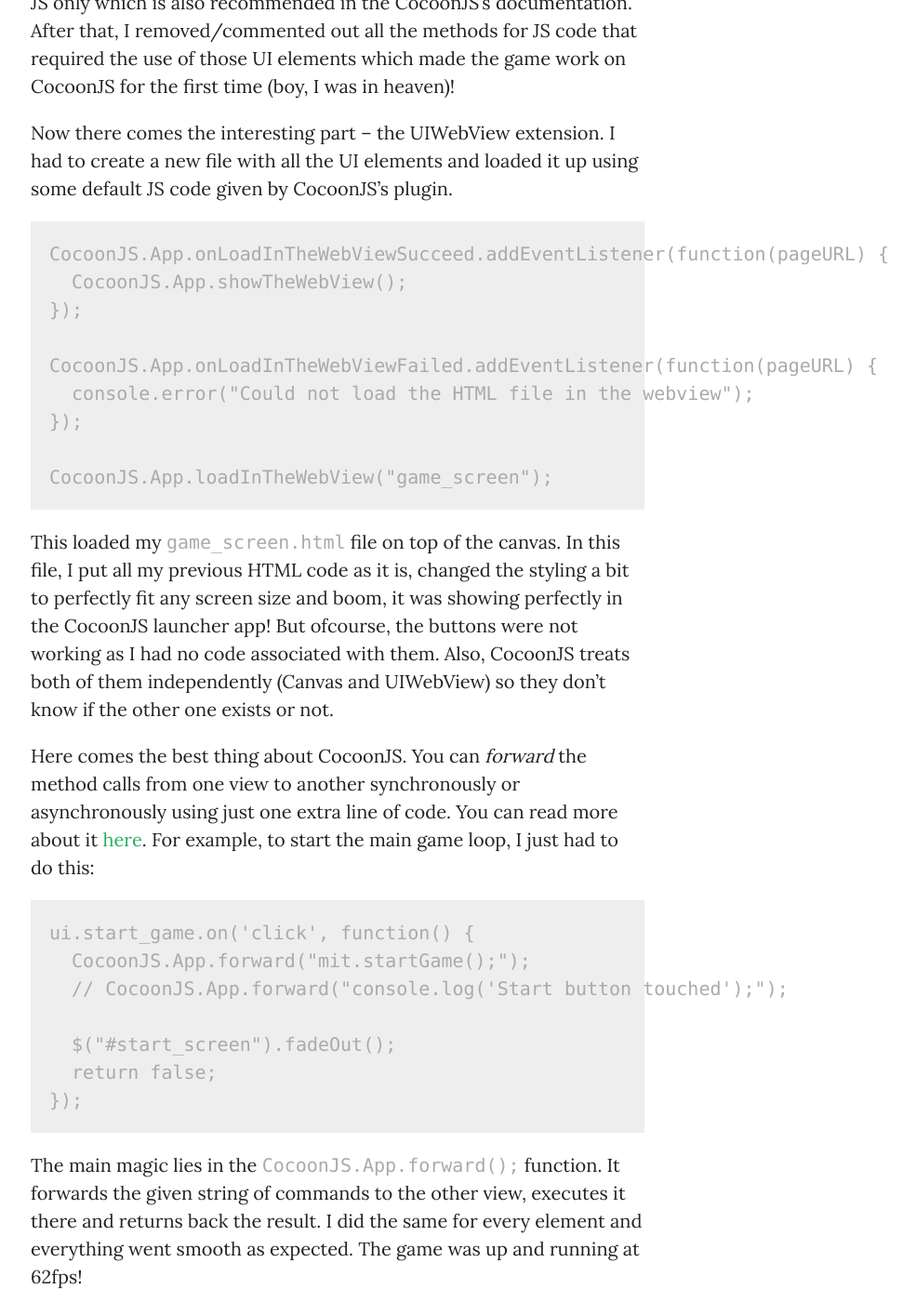
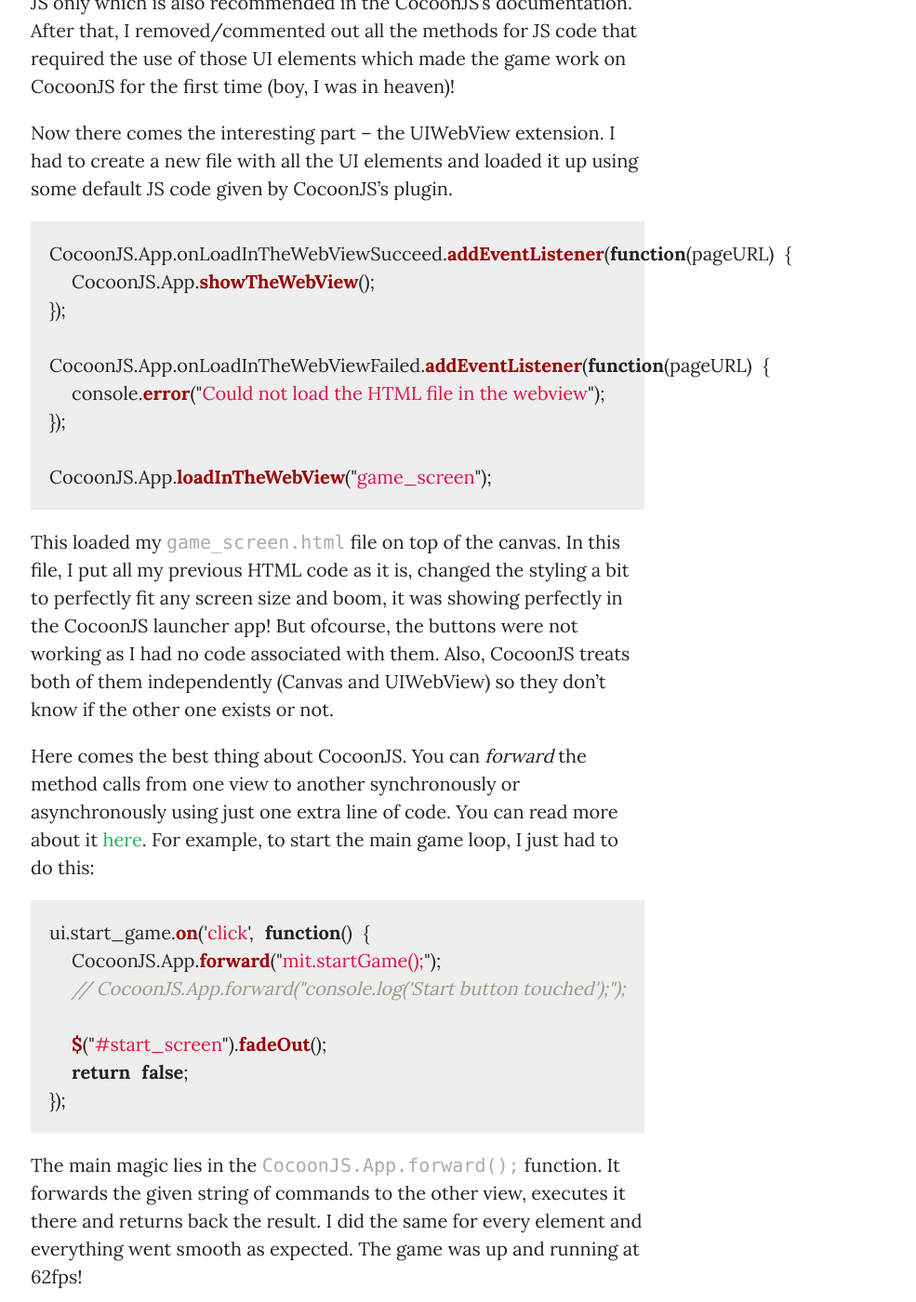
Before and after one commit to kushsolitary/blog, a Jekyll site: the page built from _posts/2013-10-28-porting-pappu-pakia-to-ios-with-cocoonjs.markdown, in a window 1280 px wide and 1400 px high, scrolled down 2008 px. Shown: the whole window at 93% size, without its empty margins (277-1262 px from the left). Built offline with Jekyll 4.4.1, drawn with Linux system fonts in a browser that asks for light colours; nearby versions of some CDN libraries; Markdown is read by kramdown in place of the engine named in the settings; comment, search, counter and statistics services are not loaded.

Commit message:
fixing styling

```diff
--- a/_layouts/default.html
+++ b/_layouts/default.html
@@ -8,7 +8,7 @@
         <meta property="og:image" content="http://kushagra.me/blog/images/avatar@2x.jpg"/>
 
         <!-- syntax highlighting CSS -->
-        <link rel="stylesheet" href="/css/syntax.css">
+        <link rel="stylesheet" href="/blog/css/syntax.css">
 
         <!-- Custom CSS -->
         <link href="//netdna.bootstrapcdn.com/font-awesome/3.2.1/css/font-awesome.css" rel="stylesheet">
--- a/_posts/2013-10-28-porting-pappu-pakia-to-ios-with-cocoonjs.markdown
+++ b/_posts/2013-10-28-porting-pappu-pakia-to-ios-with-cocoonjs.markdown
@@ -42,15 +42,17 @@
 Now there comes the interesting part – the UIWebView extension. I had to create a new file with all the UI elements and loaded it up using some
 default JS code given by CocoonJS's plugin.
 
-    CocoonJS.App.onLoadInTheWebViewSucceed.addEventListener(function(pageURL) {
-      CocoonJS.App.showTheWebView();
-    });
+{% highlight js %}
+CocoonJS.App.onLoadInTheWebViewSucceed.addEventListener(function(pageURL) {
+  CocoonJS.App.showTheWebView();
+});
 
-    CocoonJS.App.onLoadInTheWebViewFailed.addEventListener(function(pageURL) {
-      console.error("Could not load the HTML file in the webview");
-    });
+CocoonJS.App.onLoadInTheWebViewFailed.addEventListener(function(pageURL) {
+  console.error("Could not load the HTML file in the webview");
+});
 
-    CocoonJS.App.loadInTheWebView("game_screen");
+CocoonJS.App.loadInTheWebView("game_screen");
+{% endhighlight %}
 
 This loaded my `game_screen.html` file on top of the canvas. In this file, I put all my previous HTML code as it is, changed the styling a bit
 to perfectly fit any screen size and boom, it was showing perfectly in the CocoonJS launcher app! But ofcourse, the buttons were not working
@@ -60,13 +62,15 @@
 Here comes the best thing about CocoonJS. You can _forward_ the method calls from one view to another synchronously or asynchronously using just
 one extra line of code. You can read more about it [here][cocoonjsdoc]. For example, to start the main game loop, I just had to do this:
 
-    ui.start_game.on('click', function() {
-      CocoonJS.App.forward("mit.startGame();");
-      // CocoonJS.App.forward("console.log('Start button touched');");
+{% highlight js %}
+ui.start_game.on('click', function() {
+  CocoonJS.App.forward("mit.startGame();");
+  // CocoonJS.App.forward("console.log('Start button touched');");
 
-      $("#start_screen").fadeOut();
-      return false;
-    });
+  $("#start_screen").fadeOut();
+  return false;
+});
+{% endhighlight %}
 
 The main magic lies in the `CocoonJS.App.forward();` function. It forwards the given string of commands to the other view, executes it there and
 returns back the result. I did the same for every element and everything went smooth as expected. The game was up and running at 62fps!
```
